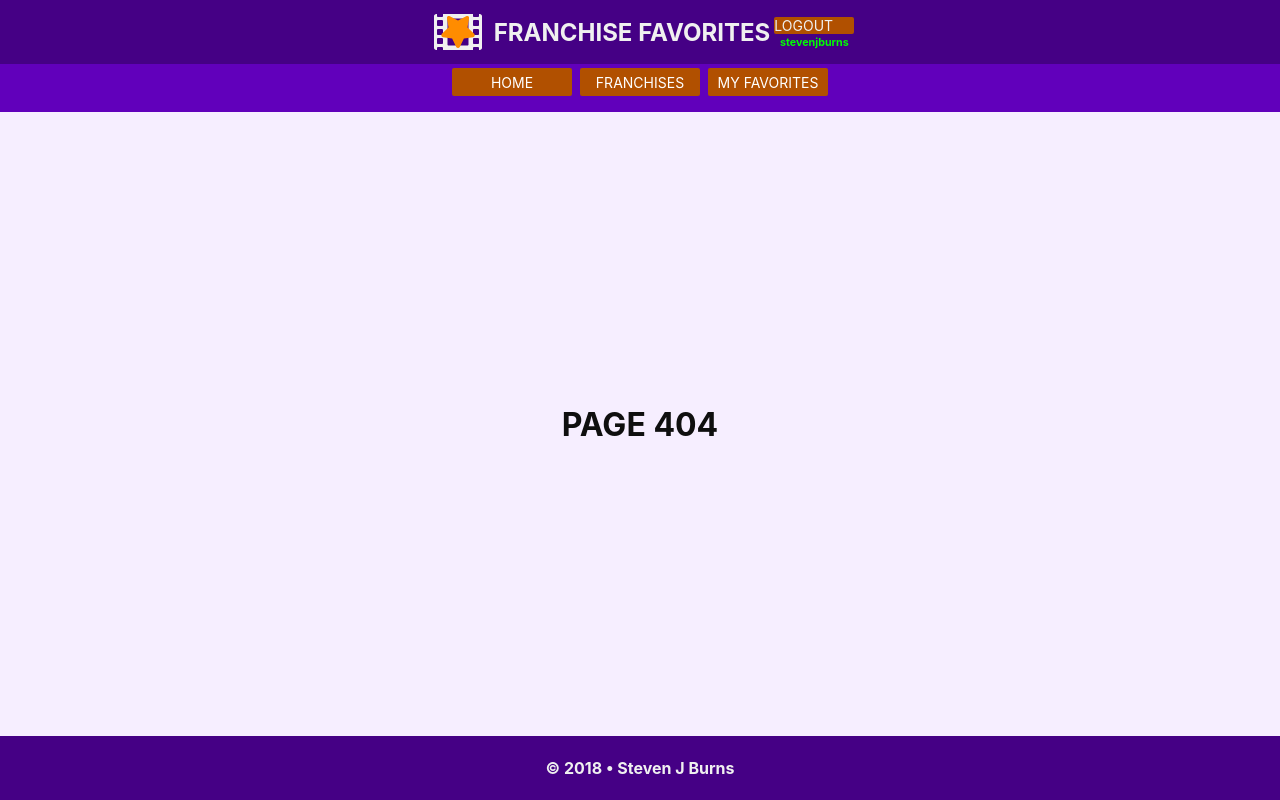
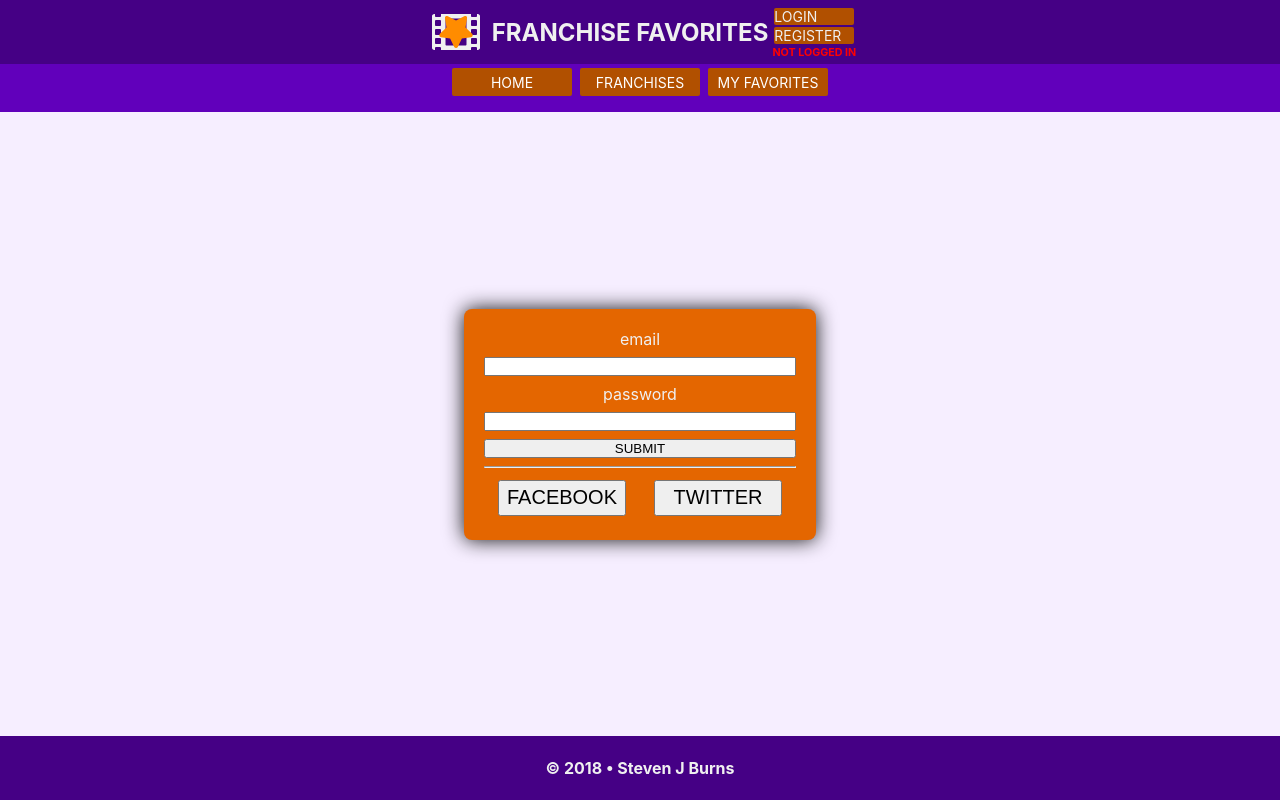
Before and after one commit to StevenJBurns/franchise-favorites, a React (Create React App) app in the folder client/: page /login in a window 1280 px wide. Before the commit this address had no page. Built offline with nearby package versions, Linux system fonts and the light colour scheme.

Commit message:
Changed App state to a single currentUser object; moved login and register functions back to their respective page components

```diff
--- a/client/src/components/app/App.jsx
+++ b/client/src/components/app/App.jsx
@@ -18,30 +18,17 @@ class App extends React.Component {
   constructor(props) {
     super(props);
     this.state = {
-      userEmail: "stevenjburns",
-      isAuthenticated: true,
-      isAuthorized: false,
+      currentUser: {
+        userEmail: "stevenjburns",
+        isAuthenticated: true,
+        isAuthorized: false
+      }
     }
   }
 
-  login = (e) => {
-    e.preventDefault();
-
-    let requestBody = {
-      "email": this.state.email,
-      "password": this.state.password
-    };
-
-    fetch("/auth/login", {
-      method: "POST",
-      mode: "cors",
-      cache: "no-cache",
-      credentials: "same-origin",
-      headers: { "Content-Type": "application/json; charset=utf-8" },
-      body: JSON.stringify(requestBody)
-    })
-    .then((res) => console.log(res));
-  };
+  updateUser = (user) => {
+    console.log("updateUser function!");
+  }
 
   register = (e) => {
     e.preventDefault();
@@ -65,10 +52,8 @@ class App extends React.Component {
   logout = (e) => this.setState({isAuthenticated: false});
 
   render() {
-    const { userEmail, isAuthenticated, } = this.state;
-
     return (
-      <AuthContext.Provider value={{ userEmail, isAuthenticated, login: this.login, register: this.register, logout: this.logout}} >
+      <AuthContext.Provider value={{ currentUser: this.state.currentUser, updateUser: this.updateUser }} >
         <React.Fragment>
           <AppHeader />
           <AppNav />
--- a/client/src/components/app/AppMain.jsx
+++ b/client/src/components/app/AppMain.jsx
@@ -14,8 +14,8 @@ const AppMain = () => {
     <React.Fragment>
       <Switch>
         <Route exact path="/" component={PageHome} />
-        <Route exact path="/auth/login" component={PageLogin} />
-        <Route exact path="/auth/register" component={PageRegister} />
+        <Route exact path="/login" component={PageLogin} />
+        <Route exact path="/register" component={PageRegister} />
         <Route exact path="/franchises" component={PageFranchises} />
         <Route exact path="/favorites" component={PageFavorites} />
         <Route component={Page404} />
--- a/client/src/components/pages/PageLogin.jsx
+++ b/client/src/components/pages/PageLogin.jsx
@@ -9,21 +9,50 @@ class PageLogin extends React.Component {
     super(props);
 
     this.state = {
-
+      email: null,
+      password: null
     };
   };
+  static contextType = AuthContext;
+
+  handleChange = (e) => this.setState({ [e.target.name]: e.target.value });
+
+  handleSubmit = async (e) => {
+    e.preventDefault();
+
+    let requestBody = {
+      "email": this.state.email,
+      "password": this.state.password
+    };
+
+    let user = await fetch("/auth/login", {
+      method: "POST",
+      mode: "cors",
+      cache: "no-cache",
+      credentials: "same-origin",
+      headers: { "Content-Type": "application/json; charset=utf-8" },
+      body: JSON.stringify(requestBody)
+    })
+
+    user = await user.json();
+    console.log(user);
+  };
+
+  componentDidMount() {
+
+  }
 
   render() {
     return (
       <AuthContext.Consumer>
         {
-          ({ login }) => (
+          ({ updateUser }) => (
             <main>
-              <form id="form-login" on onSubmit={login}>
-                <label htmlFor="input-email">email</label>
-                <input type="email" id="input-email"/>
-                <label htmlFor="input-password">password</label>
-                <input type="password" id="input-password"/>
+              <form id="form-login" onSubmit={this.handleSubmit}>
+                <label htmlFor="email">email</label>
+                <input type="email" id="input-email" name="email" onChange={this.handleChange} />
+                <label htmlFor="password">password</label>
+                <input type="password" id="input-password" name="password" onChange={this.handleChange} />
                 <input type="submit" value="SUBMIT" />
                 <hr></hr>
                 <section>
@@ -39,4 +68,6 @@ class PageLogin extends React.Component {
   };
 };
 
+PageLogin.contextType = AuthContext;
+
 export default PageLogin;
--- a/client/src/components/ui/Authentication.jsx
+++ b/client/src/components/ui/Authentication.jsx
@@ -17,8 +17,8 @@ const Authentication = () => {
         return (
           <section>
             <ul>
-              <li style={hidden}><NavLink to="/auth/login" exact>LOGIN</NavLink></li>
-              <li style={hidden}><NavLink to="/auth/register" exact>REGISTER</NavLink></li>
+              <li style={hidden}><NavLink to="/login" exact>LOGIN</NavLink></li>
+              <li style={hidden}><NavLink to="/register" exact>REGISTER</NavLink></li>
               <li style={visible} onClick={logout}><NavLink to="/" exact>LOGOUT</NavLink></li>
             </ul>
             { status }
```
Also changed, not shown: 1 other file (tests, documents, lock files or other folders).
